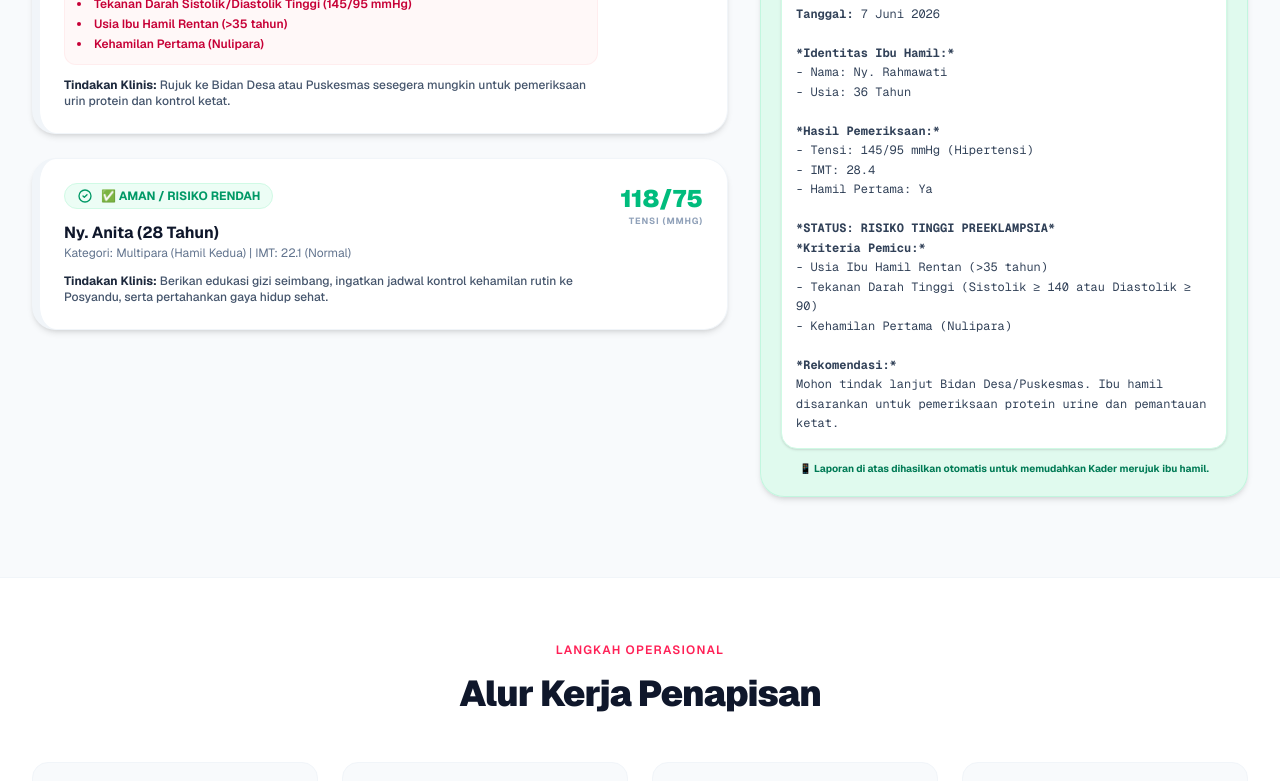
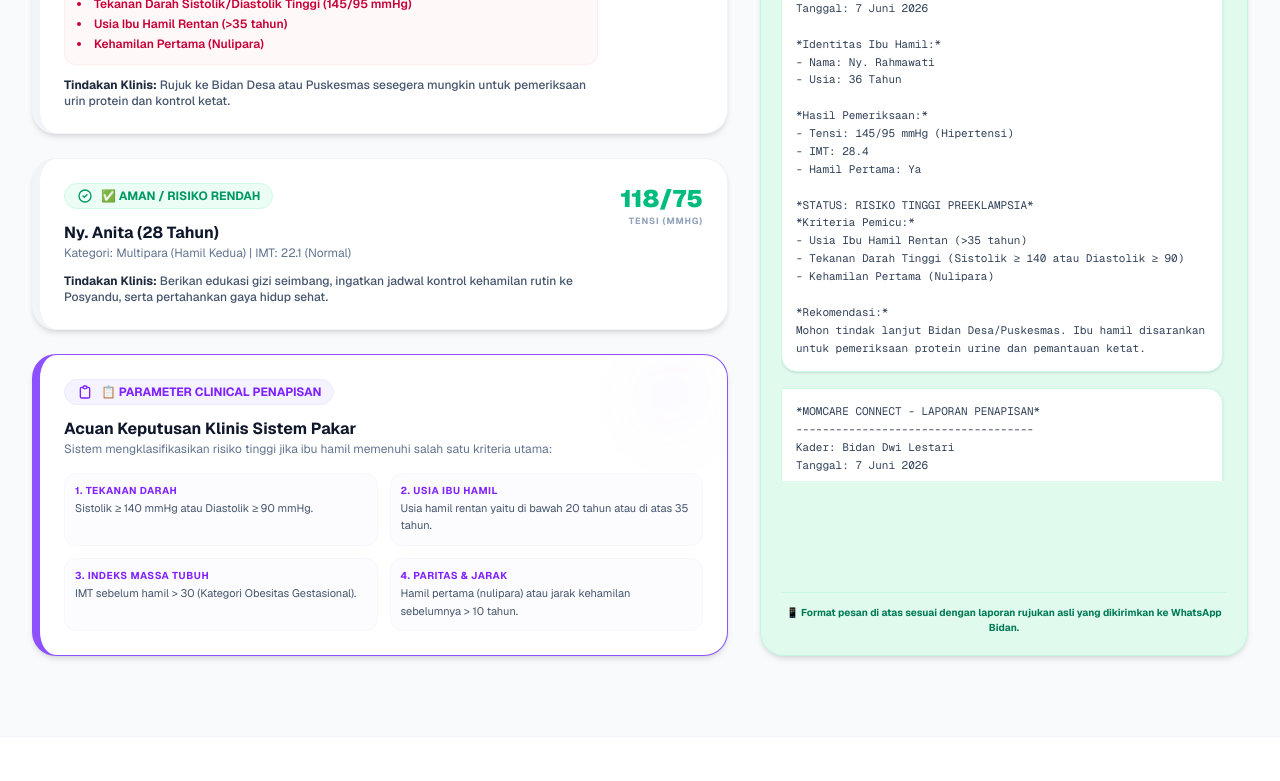
Before and after one commit to C4R4MeL/UAS-PRAKPBW-KLP14, a Next.js app: page / in a window 1280 px wide. Shown: the part 1740-2521 px from the top of the page. Built offline with nearby package versions, Linux system fonts and the light colour scheme; no server answers.

Commit message:
style: sinkronkan format pesan WhatsApp dan isi area kosong mockup di landing page

```diff
--- a/src/components/LandingPage.tsx
+++ b/src/components/LandingPage.tsx
@@ -249,7 +249,7 @@ export default function LandingPage({
             </p>
           </div>
 
-          <div className="grid grid-cols-1 lg:grid-cols-12 gap-8 items-start">
+          <div className="grid grid-cols-1 lg:grid-cols-12 gap-8 items-stretch">
 
             {/* Tampilan Visual Kartu Klasifikasi (LHS - 7 Cols) */}
             <div className="lg:col-span-7 space-y-6">
@@ -308,16 +308,50 @@ export default function LandingPage({
                   <span className="text-[9px] text-slate-400 font-bold uppercase block tracking-widest">Tensi (mmHg)</span>
                 </div>
               </div>
+              {/* Kartu Parameter Sistem Pakar (LHS - Card 3) */}
+              <div className="bg-white rounded-3xl p-6 shadow-md border-l-8 border-violet-500 border-y border-r border-slate-100 flex flex-col gap-4 relative overflow-hidden">
+                <div className="absolute top-0 right-0 w-24 h-24 bg-gradient-to-br from-violet-500/5 to-transparent blur-xl rounded-full"></div>
+                <div className="space-y-3 relative z-10">
+                  <div className="inline-flex items-center space-x-2 bg-violet-50 border border-violet-100 text-violet-600 px-3 py-1 rounded-full text-xs font-bold">
+                    <svg className="w-4 h-4" fill="none" stroke="currentColor" viewBox="0 0 24 24" xmlns="http://www.w3.org/2000/svg">
+                      <path strokeLinecap="round" strokeLinejoin="round" strokeWidth="2" d="M9 5H7a2 2 0 00-2 2v12a2 2 0 002 2h10a2 2 0 002-2V7a2 2 0 00-2-2h-2M9 5a2 2 0 002 2h2a2 2 0 002-2M9 5a2 2 0 012-2h2a2 2 0 012 2"></path>
+                    </svg>
+                    <span>📋 PARAMETER CLINICAL PENAPISAN</span>
+                  </div>
+                  <div>
+                    <h4 className="text-base font-bold text-slate-900">Acuan Keputusan Klinis Sistem Pakar</h4>
+                    <p className="text-xs text-slate-500">Sistem mengklasifikasikan risiko tinggi jika ibu hamil memenuhi salah satu kriteria utama:</p>
+                  </div>
+                  <div className="grid grid-cols-1 md:grid-cols-2 gap-3 pt-1 text-xs text-slate-600">
+                    <div className="bg-violet-50/30 p-2.5 rounded-xl border border-violet-100/30">
+                      <span className="text-[10px] font-bold text-violet-600 block uppercase tracking-wider mb-0.5">1. Tekanan Darah</span>
+                      <p className="text-[11px] leading-relaxed">Sistolik &ge; 140 mmHg atau Diastolik &ge; 90 mmHg.</p>
+                    </div>
+                    <div className="bg-violet-50/30 p-2.5 rounded-xl border border-violet-100/30">
+                      <span className="text-[10px] font-bold text-violet-600 block uppercase tracking-wider mb-0.5">2. Usia Ibu Hamil</span>
+                      <p className="text-[11px] leading-relaxed">Usia hamil rentan yaitu di bawah 20 tahun atau di atas 35 tahun.</p>
+                    </div>
+                    <div className="bg-violet-50/30 p-2.5 rounded-xl border border-violet-100/30">
+                      <span className="text-[10px] font-bold text-violet-600 block uppercase tracking-wider mb-0.5">3. Indeks Massa Tubuh</span>
+                      <p className="text-[11px] leading-relaxed">IMT sebelum hamil &gt; 30 (Kategori Obesitas Gestasional).</p>
+                    </div>
+                    <div className="bg-violet-50/30 p-2.5 rounded-xl border border-violet-100/30">
+                      <span className="text-[10px] font-bold text-violet-600 block uppercase tracking-wider mb-0.5">4. Paritas & Jarak</span>
+                      <p className="text-[11px] leading-relaxed">Hamil pertama (nulipara) atau jarak kehamilan sebelumnya &gt; 10 tahun.</p>
+                    </div>
+                  </div>
+                </div>
+              </div>
             </div>
 
             {/* Tiruan Bubble Pesan WhatsApp (RHS - 5 Cols) */}
-            <div className="lg:col-span-5 space-y-6">
+            <div className="lg:col-span-5 flex flex-col">
               <h3 className="text-xs font-bold uppercase tracking-wider text-slate-400 mb-2">Tiruan Laporan Rujukan WhatsApp</h3>
-              <div className="bg-emerald-100/60 rounded-3xl p-5 border border-emerald-200/50 shadow-md relative overflow-hidden">
+              <div className="bg-emerald-100/60 rounded-3xl p-5 border border-emerald-200/50 shadow-md relative overflow-hidden flex-1 flex flex-col">
                 <div className="absolute top-0 right-0 w-24 h-24 bg-emerald-500/10 blur-xl rounded-full"></div>
 
                 {/* Header WhatsApp Bar */}
-                <div className="flex items-center space-x-3 pb-3 border-b border-emerald-200/60 mb-4">
+                <div className="flex items-center space-x-3 pb-3 border-b border-emerald-200/60 mb-4 flex-shrink-0">
                   <div className="w-8 h-8 rounded-full bg-emerald-500 flex items-center justify-center text-white">
                     <svg className="w-4.5 h-4.5" fill="currentColor" viewBox="0 0 24 24" xmlns="http://www.w3.org/2000/svg">
                       <path d="M12.012 2c-5.506 0-9.97 4.463-9.97 9.969 0 1.936.556 3.737 1.507 5.275l-1.549 5.666 5.821-1.527c1.472.802 3.16 1.258 4.957 1.258 5.505 0 9.97-4.463 9.97-9.969s-4.465-9.972-9.97-9.972zm5.727 14.152c-.246.696-1.432 1.353-1.954 1.409-.475.051-.954.249-3.045-.615-2.617-1.077-4.288-3.771-4.417-3.945-.132-.172-1.054-1.405-1.054-2.679 0-1.275.665-1.902.902-2.148.236-.247.519-.307.69-.307.172 0 .344.002.493.009.155.008.363-.058.568.441.21.507.712 1.737.773 1.861.062.124.103.268.021.433-.082.164-.124.268-.246.411-.124.144-.262.32-.375.43-.124.12-.254.25-.11.498.145.247.643 1.057 1.381 1.716.954.85 1.75 1.114 1.996 1.238.246.124.391.103.536-.062.144-.165.624-.725.793-.973.167-.247.337-.206.568-.124.23.082 1.464.69 1.716.814.253.124.423.186.485.293.062.108.062.623-.184 1.319z"></path>
@@ -329,34 +363,63 @@ export default function LandingPage({
                   </div>
                 </div>
 
-                {/* Bubble Message */}
-                <div className="bg-white rounded-2xl rounded-tl-none p-3.5 shadow-sm border border-emerald-100 text-xs font-mono whitespace-pre-line text-slate-700 leading-relaxed">
-                  <strong>*MOMCARE CONNECT - LAPORAN PENAPISAN*</strong>
-                  {"\n"}--------------------------------------------------
-                  {"\n"}<strong>Kader:</strong> Bidan Dwi Lestari
-                  {"\n"}<strong>Tanggal:</strong> 7 Juni 2026
+                {/* Scrollable Chat Area */}
+                <div className="flex-1 overflow-y-auto space-y-4 pr-1 max-h-[550px] scrollbar-thin scrollbar-thumb-emerald-200">
+
+                  {/* Bubble 1: Ny. Rahmawati (Risiko Tinggi) */}
+                  <div className="bg-white rounded-2xl rounded-tl-none p-3.5 shadow-sm border border-emerald-100 text-[11px] font-mono whitespace-pre-line text-slate-700 leading-relaxed">
+                    *MOMCARE CONNECT - LAPORAN PENAPISAN*
+                    {"\n"}------------------------------------
+                    {"\n"}Kader: Bidan Dwi Lestari
+                    {"\n"}Tanggal: 7 Juni 2026
                     {"\n"}
-                  {"\n"}<strong>*Identitas Ibu Hamil:*</strong>
+                    {"\n"}*Identitas Ibu Hamil:*
                     {"\n"}- Nama: Ny. Rahmawati
                     {"\n"}- Usia: 36 Tahun
                     {"\n"}
-                  {"\n"}<strong>*Hasil Pemeriksaan:*</strong>
+                    {"\n"}*Hasil Pemeriksaan:*
                     {"\n"}- Tensi: 145/95 mmHg (Hipertensi)
                     {"\n"}- IMT: 28.4
                     {"\n"}- Hamil Pertama: Ya
                     {"\n"}
-                  {"\n"}<strong>*STATUS: RISIKO TINGGI PREEKLAMPSIA*</strong>
-                  {"\n"}<strong>*Kriteria Pemicu:*</strong>
+                    {"\n"}*STATUS: RISIKO TINGGI PREEKLAMPSIA*
+                    {"\n"}*Kriteria Pemicu:*
                     {"\n"}- Usia Ibu Hamil Rentan (&gt;35 tahun)
-                  {"\n"}- Tekanan Darah Tinggi (Sistolik ≥ 140 atau Diastolik ≥ 90)
+                    {"\n"}- Tekanan Darah Tinggi (Sistolik &ge; 140 atau Diastolik &ge; 90)
                     {"\n"}- Kehamilan Pertama (Nulipara)
                     {"\n"}
-                  {"\n"}<strong>*Rekomendasi:*</strong>
+                    {"\n"}*Rekomendasi:*
                     {"\n"}Mohon tindak lanjut Bidan Desa/Puskesmas. Ibu hamil disarankan untuk pemeriksaan protein urine dan pemantauan ketat.
                   </div>
 
-                <div className="mt-3 text-[10px] text-emerald-700 font-bold text-center">
-                  📱 Laporan di atas dihasilkan otomatis untuk memudahkan Kader merujuk ibu hamil.
+                  {/* Bubble 2: Ny. Anita (Aman / Risiko Rendah) */}
+                  <div className="bg-white rounded-2xl rounded-tl-none p-3.5 shadow-sm border border-emerald-100 text-[11px] font-mono whitespace-pre-line text-slate-700 leading-relaxed">
+                    *MOMCARE CONNECT - LAPORAN PENAPISAN*
+                    {"\n"}------------------------------------
+                    {"\n"}Kader: Bidan Dwi Lestari
+                    {"\n"}Tanggal: 7 Juni 2026
+                    {"\n"}
+                    {"\n"}*Identitas Ibu Hamil:*
+                    {"\n"}- Nama: Ny. Anita
+                    {"\n"}- Usia: 28 Tahun
+                    {"\n"}
+                    {"\n"}*Hasil Pemeriksaan:*
+                    {"\n"}- Tensi: 118/75 mmHg (Normal)
+                    {"\n"}- IMT: 22.1
+                    {"\n"}- Hamil Pertama: Tidak (Jarak Kehamilan: 3 Tahun)
+                    {"\n"}
+                    {"\n"}*STATUS: AMAN / RISIKO RENDAH*
+                    {"\n"}*Kriteria Pemicu:*
+                    {"\n"}- Tidak ada kriteria risiko terpenuhi
+                    {"\n"}
+                    {"\n"}*Rekomendasi:*
+                    {"\n"}Edukasi gizi seimbang, ingatkan jadwal kontrol rutin ke Posyandu, serta pertahankan gaya hidup sehat.
+                  </div>
+
+                </div>
+
+                <div className="mt-auto pt-3 border-t border-emerald-200/40 text-[10px] text-emerald-700 font-bold text-center flex-shrink-0">
+                  📱 Format pesan di atas sesuai dengan laporan rujukan asli yang dikirimkan ke WhatsApp Bidan.
                 </div>
               </div>
             </div>
--- a/src/components/SkriningForm.tsx
+++ b/src/components/SkriningForm.tsx
@@ -200,7 +200,7 @@ export default function SkriningForm({
                   required
                   min="50"
                   max="250"
-                  placeholder="Batas: 160"
+                  placeholder="Batas: 140"
                   value={sistolik}
                   onChange={(e) => setSistolik(e.target.value)}
                   className="w-full px-4 py-3 border border-slate-200 bg-white text-slate-800 placeholder-slate-400 rounded-xl focus:outline-none focus:ring-2 focus:ring-rose-500 focus:border-transparent transition-all shadow-sm text-center font-bold"
@@ -226,7 +226,7 @@ export default function SkriningForm({
               </div>
             </div>
             <p className="text-[10px] text-slate-400">
-              *Preeklampsia tinggi terpicu jika Sistolik ≥ 160 mmHg ATAU Diastolik ≥ 90 mmHg.
+              *Preeklampsia tinggi terpicu jika Sistolik ≥ 140 mmHg ATAU Diastolik ≥ 90 mmHg.
             </p>
           </div>
 
--- a/src/lib/utils.ts
+++ b/src/lib/utils.ts
@@ -1,29 +1,65 @@
 import { Skrining, DashboardStats } from "./types";
 
-// Fungsi kirim laporan skrining ke WhatsApp
 export const kirimWhatsApp = (data: Skrining) => {
   const isRisiko = data.statusRisiko === "Risiko Tinggi";
-  const header = isRisiko
-    ? "🚨 *PEMBERITAHUAN SKRINING PREEKLAMPSIA* 🚨"
-    : "ℹ️ *LAPORAN SKRINING PREEKLAMPSIA* ℹ️";
+  const kaderName = data.kader?.namaLengkap || "Kader Kesehatan";
+  const tanggal = new Date(data.createdAt).toLocaleDateString("id-ID", {
+    day: "numeric",
+    month: "long",
+    year: "numeric",
+  });
 
-  const statusText = isRisiko ? "🔴 *RISIKO TINGGI*" : "🟢 *AMAN*";
+  const tensiStatus = (data.sistolik >= 140 || data.diastolik >= 90) ? "Hipertensi" : "Normal";
+
+  const statusText = isRisiko
+    ? "RISIKO TINGGI PREEKLAMPSIA"
+    : "AMAN / RISIKO RENDAH";
+
+  // Format kriteria pemicu dengan bullet point
+  const pemicuText = isRisiko
+    ? data.kriteriaPemicu.split("; ").map(c => {
+        if (c.toLowerCase().includes("tekanan darah")) {
+          return "- Tekanan Darah Tinggi (Sistolik ≥ 140 atau Diastolik ≥ 90)";
+        }
+        if (c.toLowerCase().includes("usia")) {
+          return "- Usia Ibu Hamil Rentan (>35 tahun)";
+        }
+        if (c.toLowerCase().includes("imt") || c.toLowerCase().includes("massa tubuh")) {
+          return "- Obesitas Gestasional (IMT > 30)";
+        }
+        if (c.toLowerCase().includes("kehamilan pertama") || c.toLowerCase().includes("nulipara")) {
+          return "- Kehamilan Pertama (Nulipara)";
+        }
+        if (c.toLowerCase().includes("jarak")) {
+          return "- Jarak Kehamilan > 10 Tahun";
+        }
+        return `- ${c}`;
+      }).join("\n")
+    : "- Tidak ada kriteria risiko terpenuhi";
 
   const rekomendasi = isRisiko
-    ? "*Rujukan:* Segera rujuk ke Puskesmas / Bidan Desa terdekat."
-    : "*Saran:* Lakukan kontrol kehamilan rutin ke Posyandu.";
+    ? "Mohon tindak lanjut Bidan Desa/Puskesmas. Ibu hamil disarankan untuk pemeriksaan protein urine dan pemantauan ketat."
+    : "Edukasi gizi seimbang, ingatkan jadwal kontrol rutin ke Posyandu, serta pertahankan gaya hidup sehat.";
 
-  const pemicuSection = isRisiko
-    ? `\n• *Pemicu:* ${data.kriteriaPemicu.replace(/;/g, ", ")}`
-    : "";
+  const text = `*MOMCARE CONNECT - LAPORAN PENAPISAN*
+------------------------------------
+Kader: ${kaderName}
+Tanggal: ${tanggal}
 
-  const text = `${header}
-*MomCare Connect*
+*Identitas Ibu Hamil:*
+- Nama: ${data.namaIbu}
+- Usia: ${data.usia} Tahun
 
-• *Nama:* ${data.namaIbu} (${data.usia} th)
-• *Hasil:* ${statusText}
-• *Kondisi:* TD ${data.sistolik}/${data.diastolik} mmHg, IMT ${data.imt}${pemicuSection}
+*Hasil Pemeriksaan:*
+- Tensi: ${data.sistolik}/${data.diastolik} mmHg (${tensiStatus})
+- IMT: ${data.imt}
+- Hamil Pertama: ${data.isFirstPregnancy ? "Ya" : `Tidak (Jarak Kehamilan: ${data.jarakKehamilan} Tahun)`}
 
+*STATUS: ${statusText}*
+*Kriteria Pemicu:*
+${pemicuText}
+
+*Rekomendasi:*
 ${rekomendasi}`;
 
   const url = `https://api.whatsapp.com/send?text=${encodeURIComponent(text)}`;
@@ -57,7 +93,7 @@ export const computeStats = (history: Skrining[]): DashboardStats => {
 
     // Pemicu Risiko (Hanya jika berstatus Risiko Tinggi)
     if (item.statusRisiko === "Risiko Tinggi") {
-      if (item.sistolik >= 160 || item.diastolik >= 90) countHipertensi++;
+      if (item.sistolik >= 140 || item.diastolik >= 90) countHipertensi++;
       if (item.usia >= 35) countUsia++;
       if (item.imt > 30) countIMT++;
       if (item.isFirstPregnancy) countGravida++;
```
Also changed, not shown: src/app/api/skrining/route.ts (+7 -11 lines). Lines whose indentation alone changed are shown as unchanged.
